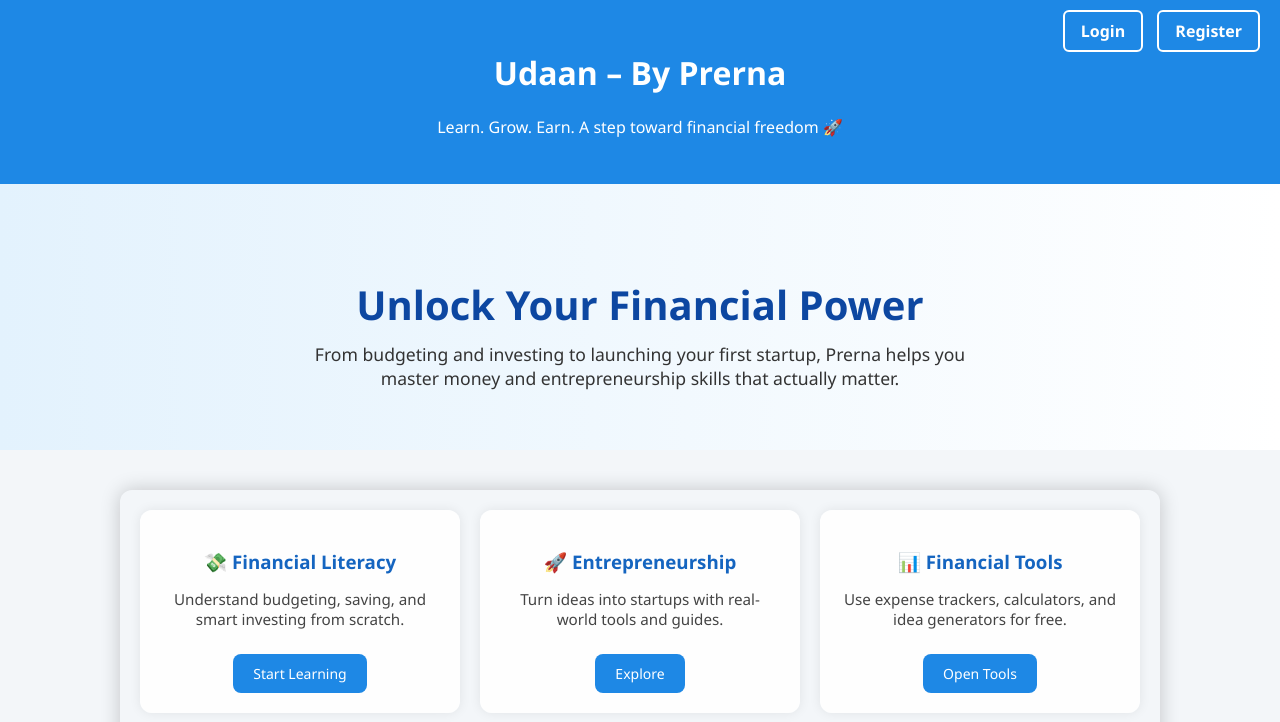
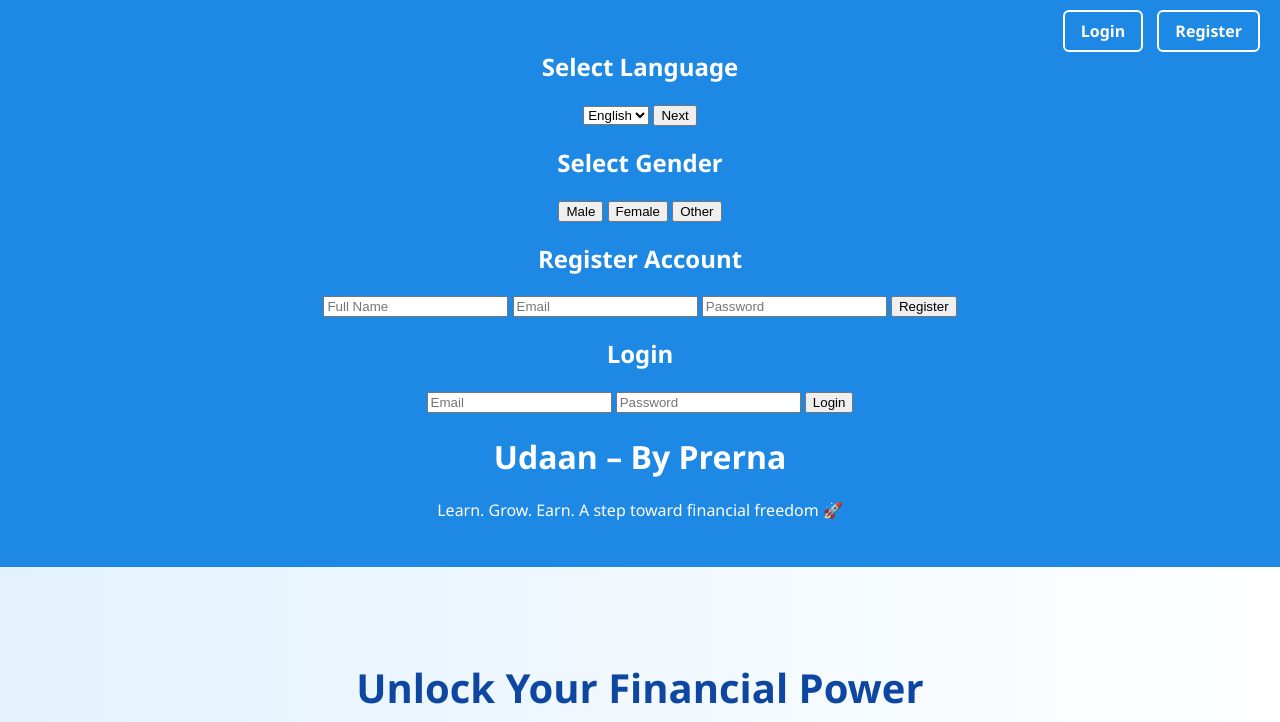
Before and after one commit to Gagan1468/Udaan, a plain HTML site: page index.html in a window 1280 px wide. Shown: the top 722 px of the page. Drawn offline with Linux system fonts and the light colour scheme; a script that the page names is missing.

Commit message:
Update index.html

```diff
--- a/index.html
+++ b/index.html
@@ -173,6 +173,47 @@
         <a href="#" onclick="logoutUser()">🚪 Logout</a>
       </div>
     </div>
+    <div id="onboardModal" class="onboard-modal">
+  <div class="onboard-content">
+
+    <!-- Step 1: Language -->
+    <div class="onboard-step" id="stepLang">
+      <h2>Select Language</h2>
+      <select id="languageSelect">
+        <option value="en">English</option>
+        <option value="hi">Hindi</option>
+        <option value="other">Other</option>
+      </select>
+      <button onclick="nextStep('lang')">Next</button>
+    </div>
+
+    <!-- Step 2: Gender -->
+    <div class="onboard-step" id="stepGender">
+      <h2>Select Gender</h2>
+      <button onclick="nextStep('male')">Male</button>
+      <button onclick="nextStep('female')">Female</button>
+      <button onclick="nextStep('other')">Other</button>
+    </div>
+
+    <!-- Step 3: Register -->
+    <div class="onboard-step" id="stepRegister">
+      <h2>Register Account</h2>
+      <input type="text" id="regName" placeholder="Full Name" />
+      <input type="email" id="regEmail" placeholder="Email" />
+      <input type="password" id="regPass" placeholder="Password" />
+      <button onclick="nextStep('register')">Register</button>
+    </div>
+
+    <!-- Step 4: Login -->
+    <div class="onboard-step" id="stepLogin">
+      <h2>Login</h2>
+      <input type="email" id="loginEmail" placeholder="Email" />
+      <input type="password" id="loginPass" placeholder="Password" />
+      <button onclick="nextStep('login')">Login</button>
+    </div>
+  </div>
+</div>
+
 
     <!-- Login/Register Buttons -->
     <div class="auth-buttons" id="authLinks">
```
